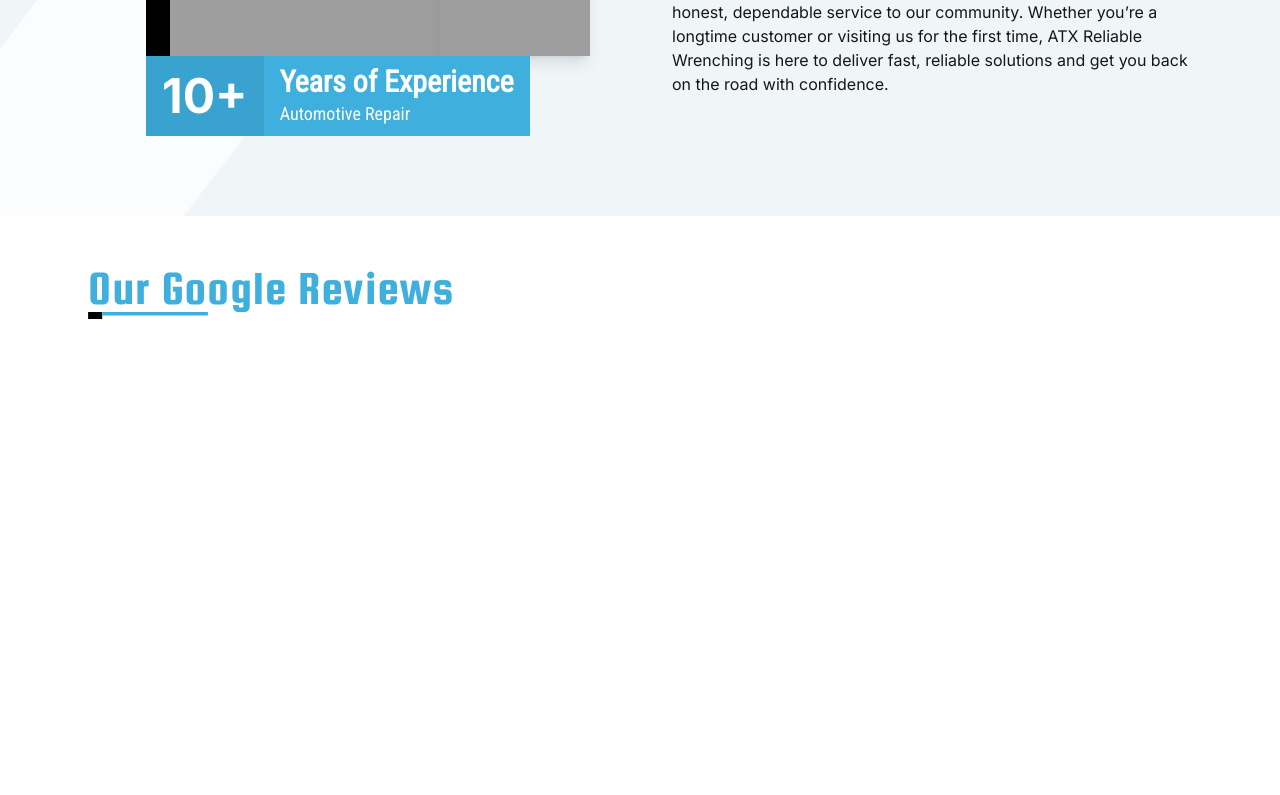
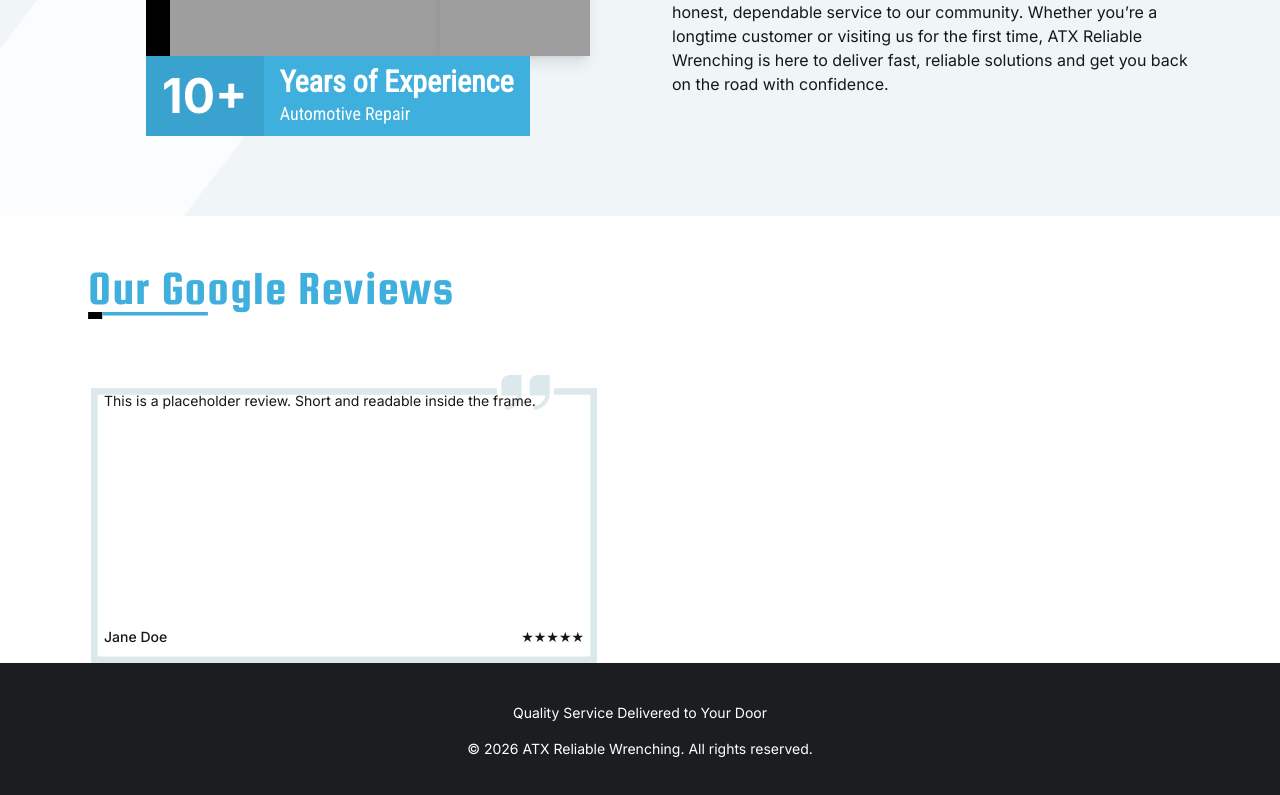
Before and after one commit to ReneMSdev/atx-reliable-wrenching, a Next.js app: page / in a window 1280 px wide. Shown: the part 1887-2682 px from the top of the page. Before the commit the page ends 2262 px from the top, so only its background shows below. Built offline with nearby package versions, Linux system fonts and the light colour scheme; grey boxes are pictures that could not be loaded.

Commit message:
Footer, Review card started

```diff
--- a/app/(site)/page.tsx
+++ b/app/(site)/page.tsx
@@ -3,6 +3,7 @@ import Hero from '@/components/sections/hero/Hero'
 import Services from '@/components/sections/services/Services'
 import About from '@/components/sections/about/About'
 import Reviews from '@/components/sections/reviews/Reviews'
+import Footer from '@/components/sections/footer/Footer'
 
 export default function Home() {
   return (
@@ -12,6 +13,7 @@ export default function Home() {
       <Services />
       <About />
       <Reviews />
+      <Footer />
     </>
   )
 }
--- /dev/null
+++ b/app/components/sections/footer/Footer.tsx
@@ -0,0 +1,14 @@
+export default function Footer() {
+  return (
+    <footer className='bg-surface-dark text-white py-10 px-6'>
+      <div className='max-w-6xl mx-auto'>
+        <div className='text-sm space-y-4 text-center text-ink-inverse'>
+          <p className=''>Quality Service Delivered to Your Door</p>
+          <p className=''>
+            © {new Date().getFullYear()} ATX Reliable Wrenching. All rights reserved.
+          </p>
+        </div>
+      </div>
+    </footer>
+  )
+}
--- /dev/null
+++ b/app/components/sections/reviews/ReviewCard.tsx
@@ -0,0 +1,28 @@
+import Image from 'next/image'
+
+export default function ReviewCard() {
+  return (
+    <div className='relative w-full max-w-lg aspect-video'>
+      <Image
+        src='/images/review-frame.svg'
+        alt='Review Frame'
+        fill
+        className='object-contain'
+      />
+
+      {/* Text overlay */}
+      <div className='absolute inset-0 p-4 flex flex-col justify-between'>
+        {/* Review text */}
+        <p className='text-sm leading-snug'>
+          This is a placeholder review. Short and readable inside the frame.
+        </p>
+
+        {/* Bottom row */}
+        <div className='flex items-center justify-between text-sm'>
+          <span className='font-medium'>Jane Doe</span>
+          <span>★★★★★</span>
+        </div>
+      </div>
+    </div>
+  )
+}
--- a/app/components/sections/reviews/Reviews.tsx
+++ b/app/components/sections/reviews/Reviews.tsx
@@ -1,10 +1,12 @@
 import Image from 'next/image'
 import TitleFlair from 'public/images/TitleFlair.svg'
+import ReviewCard from './ReviewCard'
 
 export default function Reviews() {
   return (
     <section id='reviews'>
       <div className='flex flex-col pt-12 pb-14 px-6 max-w-6xl mx-auto'>
+        {/* Title */}
         <h1 className='text-4xl md:text-5xl font-display text-accent tracking-wide'>
           Our Google Reviews
         </h1>
@@ -15,6 +17,11 @@ export default function Reviews() {
           height={4}
         />
       </div>
+
+      {/* Reviews */}
+      <div className='px-6 max-w-6xl mx-auto'>
+        <ReviewCard />
+      </div>
     </section>
   )
 }
--- a/app/components/sections/services/ServiceCard.tsx
+++ b/app/components/sections/services/ServiceCard.tsx
@@ -3,6 +3,7 @@
 import Image from 'next/image'
 import { IconType } from 'react-icons'
 import ReadMoreBtn from '@/components/ui/ReadMoreBtn'
+import { JSX } from 'react'
 
 interface ServiceCardProps {
   image: string
@@ -11,7 +12,12 @@ interface ServiceCardProps {
   description: string
 }
 
-export default function ServiceCard({ image, Icon, title, description }: ServiceCardProps) {
+export default function ServiceCard({
+  image,
+  Icon,
+  title,
+  description,
+}: ServiceCardProps): JSX.Element {
   return (
     <div className='bg-surface p-5 w-full max-w-[280px] border-b-4 border-gray-300'>
       {/* Image wrapper */}
```
Also changed, not shown: public/images/review-frame.svg (added).
